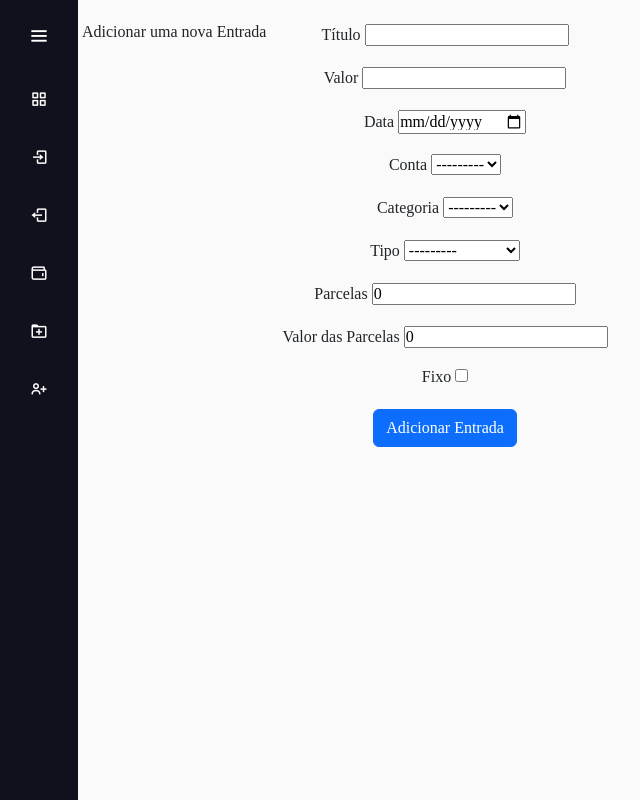
After one commit to LadislauLopes/controle-finaceiro, a Django app: page /adicionar_entrada in a window 1280 px wide. The commit adds this page. Shown: the whole page, without its empty margins (0-640 px from the left). Run offline with Django 5.2, Linux system fonts and the light colour scheme; data that the repository does not hold is empty.

Commit message:
começando o forms

```diff
--- /dev/null
+++ b/central/forms.py
@@ -0,0 +1,16 @@
+from django import forms
+from .models import MovimentacaoConta, Conta, Categoria
+
+class MovimentacaoContaForm(forms.ModelForm):
+    class Meta:
+        model = MovimentacaoConta
+        fields = ['titulo', 'valor', 'data', 'conta', 'categoria', 'tipo', 'parcelas', 'valor_parcelas', 'fixo', 'desconto']
+        widgets = {
+            'data': forms.DateInput(attrs={'type': 'date'}),  # Para o campo de data, define um tipo de input de data
+        }
+
+    def __init__(self, *args, **kwargs):
+        super(MovimentacaoContaForm, self).__init__(*args, **kwargs)
+        # Aqui, garantimos que o campo 'desconto' é definido como False por padrão.
+        if 'instance' not in kwargs:
+            self.fields['desconto'].initial = False
--- a/central/models.py
+++ b/central/models.py
@@ -37,21 +37,10 @@ class MovimentacaoConta(models.Model):
     conta = models.ForeignKey('Conta', on_delete=models.CASCADE)
     categoria = models.ForeignKey('Categoria', on_delete=models.CASCADE)
     tipo = models.CharField(max_length=20, choices=TIPO_CHOICES)
-
-    # Campos específicos para cada tipo de movimentação
-    origem_ou_motivo = models.CharField(max_length=255, blank=True, null=True)  # Exemplo: "Salário", "Aluguel"
-    parcelas = models.PositiveSmallIntegerField(null=True, blank=True)  # Apenas para crédito
-    saldo_disponivel = models.DecimalField(max_digits=10, decimal_places=2, default=0, null=True, blank=True)  # Apenas para débito
-
-    # Campos específicos para PIX
-    chave_pix = models.CharField(max_length=255, blank=True, null=True)  # Chave PIX, se for o tipo PIX
-    banco_pix = models.CharField(max_length=100, blank=True, null=True)  # Banco associado ao PIX, se for o tipo PIX
-
-    # Novo campo para controlar se a dívida foi paga ou não
-    divida_paga = models.BooleanField(default=False)  # False significa que a dívida não foi paga
-
-    # Campo para registrar a data em que a dívida foi paga (se aplicável)
-    data_pago = models.DateField(null=True, blank=True)  # Caso não tenha sido paga, fica em branco
+    parcelas = models.SmallIntegerField(null=True, blank=True, default=0)
+    valor_parcelas =  models.DecimalField(max_digits=10, decimal_places=2, null=True, blank=True, default=0)
+    fixo= models.BooleanField(default=False)
+    desconto = models.BooleanField(default=False)
 
     def __str__(self):
         return self.titulo
--- /dev/null
+++ b/central/templates/adicionar_entrada.html
@@ -0,0 +1,59 @@
+{% include 'components/header.html' with title='Finanças Ladislau' %}
+{% load static %}
+<body class="d-flex flex-column" style="height: 100vh; margin: 0;">
+    {% comment %} {% include 'components/navbar.html' %} {% endcomment %}
+    {% include 'components/sidebar.html' %}
+
+    <div class="container mt-4">
+        <h1>Adicionar uma nova Entrada</h1>
+
+        <!-- Formulário para Adicionar Entrada -->
+        <form method="POST">
+            {% csrf_token %}
+            <div class="mb-3">
+                <label for="id_titulo" class="form-label">Título</label>
+                {{ form.titulo }}
+            </div>
+            <div class="mb-3">
+                <label for="id_valor" class="form-label">Valor</label>
+                {{ form.valor }}
+            </div>
+            <div class="mb-3">
+                <label for="id_data" class="form-label">Data</label>
+                {{ form.data }}
+            </div>
+            <div class="mb-3">
+                <label for="id_conta" class="form-label">Conta</label>
+                {{ form.conta }}
+            </div>
+            <div class="mb-3">
+                <label for="id_categoria" class="form-label">Categoria</label>
+                {{ form.categoria }}
+            </div>
+            <div class="mb-3">
+                <label for="id_tipo" class="form-label">Tipo</label>
+                {{ form.tipo }}
+            </div>
+            <div class="mb-3">
+                <label for="id_parcelas" class="form-label">Parcelas</label>
+                {{ form.parcelas }}
+            </div>
+            <div class="mb-3">
+                <label for="id_valor_parcelas" class="form-label">Valor das Parcelas</label>
+                {{ form.valor_parcelas }}
+            </div>
+            <div class="mb-3">
+                <label for="id_fixo" class="form-label">Fixo</label>
+                {{ form.fixo }}
+            </div>
+
+            <button type="submit" class="btn btn-primary">Adicionar Entrada</button>
+        </form>
+    </div>
+
+    {% comment %} {% include 'components/footer.html' %} {% endcomment %}
+
+    <script src="https://cdn.jsdelivr.net/npm/bootstrap@5.3.3/dist/js/bootstrap.bundle.min.js" integrity="sha384-YvpcrYf0tY3lHB60NNkmXc5s9fDVZLESaAA55NDzOxhy9GkcIdslK1eN7N6jIeHz" crossorigin="anonymous"></script>
+    <script src="{% static 'js/sidebar.js' %}"></script>
+</body>
+</html>
--- a/central/templates/components/sidebar.html
+++ b/central/templates/components/sidebar.html
@@ -8,18 +8,15 @@
     </div>
     <ul class="nav-list">
 
-      <!-- List of navigation items -->
-      {% comment %} <li>
-        <a href="#">
+      <li>
+        <a href="/">
           <i class='bx bx-grid-alt'></i>
           <span class="links_name">Dashboard</span>
         </a>
         <span class="tooltip">Dashboard</span>
-      </li> {% endcomment %}
-      <!-- Additional navigation items -->
-
+      </li>
       <li>
-        <a href="#">
+        <a href="adicionar_entrada">
           <i class='bx bx-log-in'></i>
           <span class="links_name">Adicionar entrada</span>
         </a>
--- a/central/urls.py
+++ b/central/urls.py
@@ -1,8 +1,7 @@
-# charts/urls.py
-
 from django.urls import path
 from . import views
 
 urlpatterns = [
     path('', views.index, name='index'),
+    path('adicionar_entrada', views.adicionar_entrada, name='adicionar_entrada'),  # Esse é o correto
 ]
--- a/central/views.py
+++ b/central/views.py
@@ -1,7 +1,19 @@
 # central/views.py
-
-from django.shortcuts import render
+from django.shortcuts import render, redirect
+from .forms import MovimentacaoContaForm
 
 
 def index(request):
     return render(request, 'index.html')
+
+def adicionar_entrada(request):
+    if request.method == 'POST':
+        form = MovimentacaoContaForm(request.POST)
+        if form.is_valid():
+            # Aqui, o desconto já é False por padrão, pois configuramos no formulário
+            form.save()
+            return redirect('index')  # Você pode redirecionar para a página principal ou qualquer outra página
+    else:
+        form = MovimentacaoContaForm()
+
+    return render(request, 'adicionar_entrada.html', {'form': form})
```
Also changed, not shown: setup/settings.py (+6 -2 lines), central/migrations/0001_initial.py (deleted), central/migrations/__init__.py (deleted).
